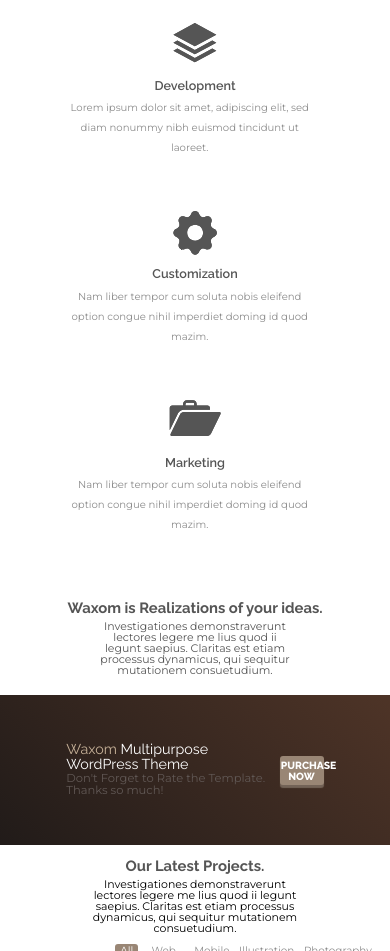
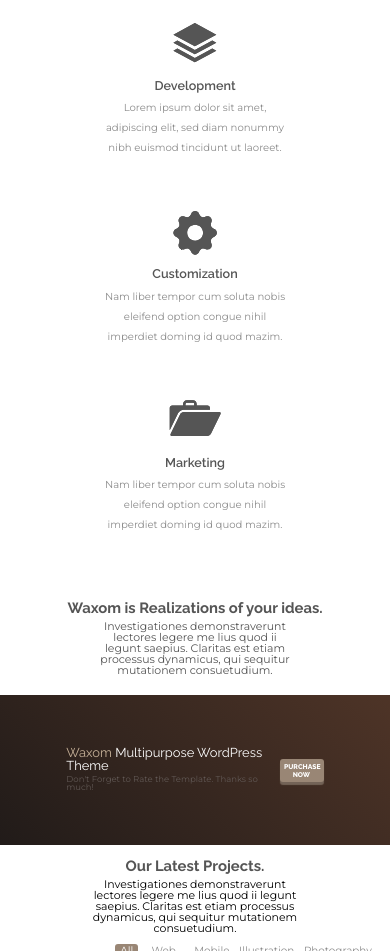
Before and after one commit to sevenc17/Waxom, a plain HTML site: page Waxom.html in a window 390 px wide. Shown: the part 1049-2000 px from the top of the page. Drawn offline with Linux system fonts and the light colour scheme.

Commit message:
Add files via upload

```diff
--- a/source/scss/style.scss
+++ b/source/scss/style.scss
@@ -264,7 +264,6 @@ h1,h2,h3,h4,h5,h6{font-size:inherit;font-weight: 400;}
 	padding: 10% 0;
 	.service {
 		text-align: center;
-		align-self: center;
 		position: relative;
 		transition: 0.5s;
 		margin: 5% 0;
@@ -283,11 +282,13 @@ h1,h2,h3,h4,h5,h6{font-size:inherit;font-weight: 400;}
 			max-width: 96%;
 			line-height: 20px;
 			color: #8c8c8c;
+			margin: 0 auto;
 		}
 		.icon {
 			height: 50px;
 		}
 		svg {
+			text-align: center;
 			feFlood {
 				transition: 0.5s;
 			}
@@ -374,6 +375,8 @@ h1,h2,h3,h4,h5,h6{font-size:inherit;font-weight: 400;}
 			}
 		}
 	}
+}
+
 .textboxes-button{
 	flex: 1 1 18%;
 	align-self: center;
@@ -398,12 +401,6 @@ h1,h2,h3,h4,h5,h6{font-size:inherit;font-weight: 400;}
 		padding: 1.5% 2%;
 
 	}
-	}
-
-}
-
-.all{
-
 }
 
 .projects {
@@ -944,7 +941,9 @@ h1,h2,h3,h4,h5,h6{font-size:inherit;font-weight: 400;}
 	padding: 5% 16%
 }
 
-.footer__content {}
+.footer-item {
+	width: 100%;
+}
 
 .footer__list {
 	display: grid;
@@ -1249,6 +1248,11 @@ h1,h2,h3,h4,h5,h6{font-size:inherit;font-weight: 400;}
 			}
 		}
 	}
+	.textboxes-button{
+		a {
+			font-size: calc(6px + 3 * (100vw / 1400));
+		}
+	}
 }
 
 @media (max-width: 665px) {
@@ -1266,5 +1270,32 @@ h1,h2,h3,h4,h5,h6{font-size:inherit;font-weight: 400;}
 
 			}
 		}
+		.service {
+			p {
+				max-width: 70%;
 			}
 		}
+	}
+	.textboxes{
+		.info {
+			p {
+				font-family: "Montserrat", sans-serif;
+				color: #615855;
+				font-size: calc(6px + 9 * (100vw / 1400));
+				padding: 1% 0;
+			}
+			h3 {
+				font-family: "Raleway", sans-serif;
+				font-weight: 400;
+				color: #fff;
+				font-size: calc(9px + 14 * (100vw / 1400));
+			}
+		}
+	}
+}
+
+@media (max-width: 340px) {
+	.services__list {
+		grid-template-columns: repeat(auto-fit, minmax(150px, 1fr));
+	}
+}
```
Also changed, not shown: source/css/style.css. Lines whose indentation alone changed are shown as unchanged.
